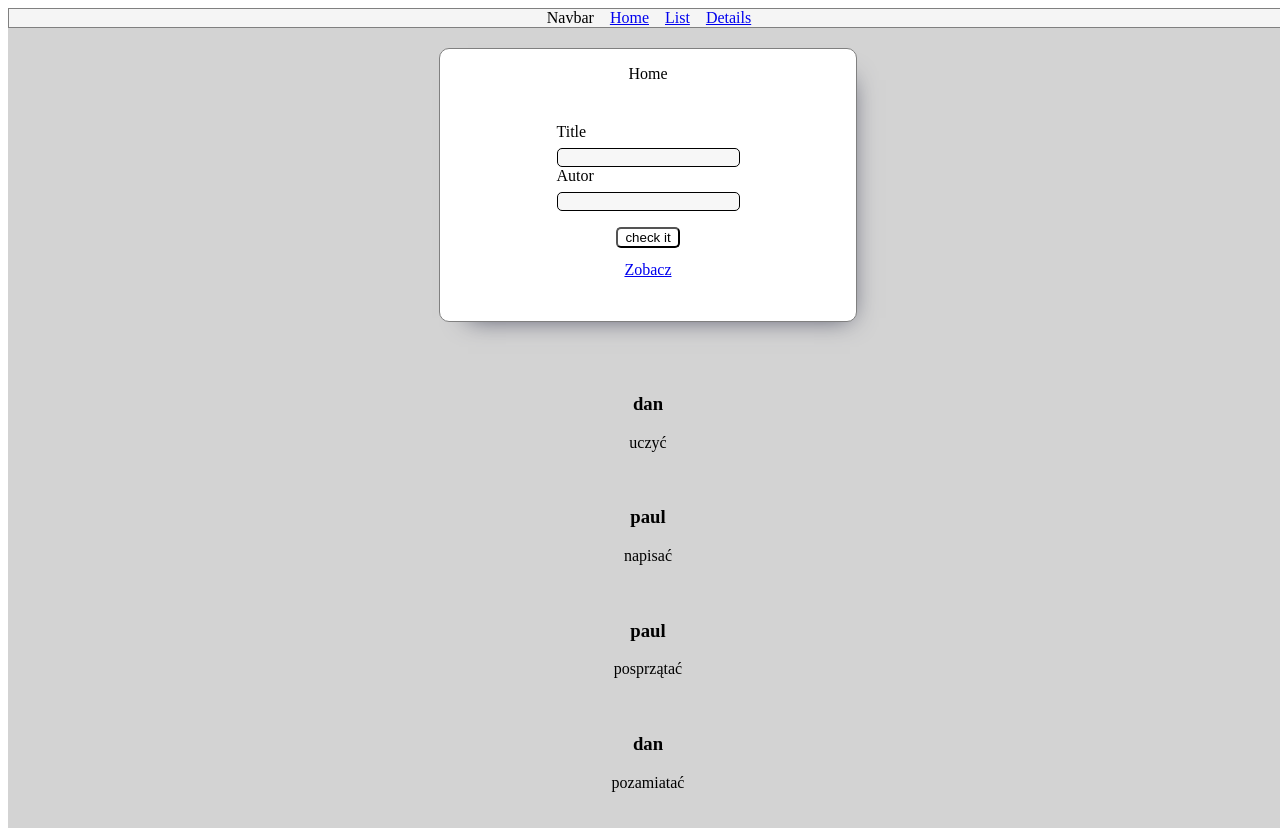
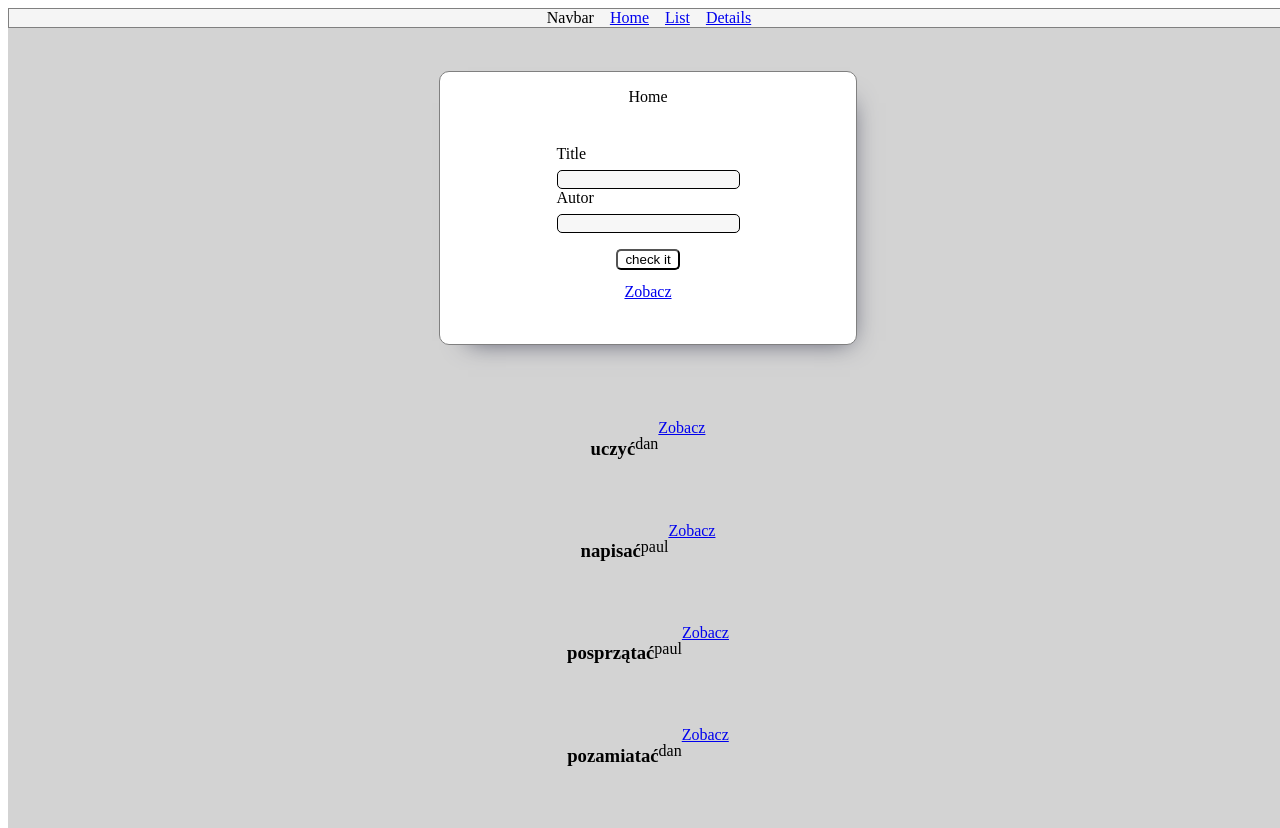
Before and after one commit to danielu96/Vite-Api, a React (Vite) app: page /List in a window 1280 px wide. Built offline with nearby package versions, Linux system fonts and the light colour scheme.

Commit message:
Link added

```diff
--- a/src/SingleItem.jsx
+++ b/src/SingleItem.jsx
@@ -1,10 +1,18 @@
 import React from 'react'
+import { Link } from 'react-router-dom'
 
 const SingleItem = ({autor,title}) => {
+  // const {title}=useParams();
   return (
-    <div>
-        <h1>{autor}</h1>
-        <p>{title}</p>
+    <div style={{display:'flex',justifyContent:'space-between'}}>
+        <h1>{title}</h1>
+        <p>{autor}</p>
+     {/* <a href='Item' >  <button >details</button> </a> */}
+        <Link
+        to='/Item'
+        //  to={`/Item/${title}`}
+          > Zobacz</Link>
+
     </div>
   )
 }
```
